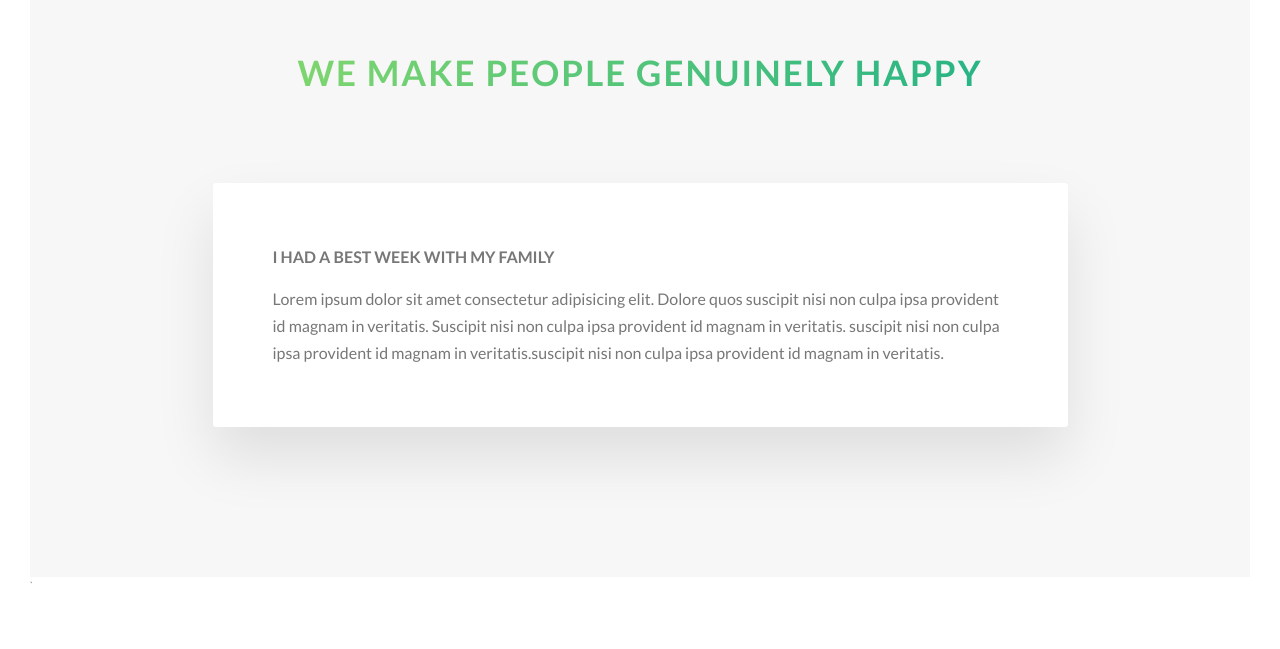
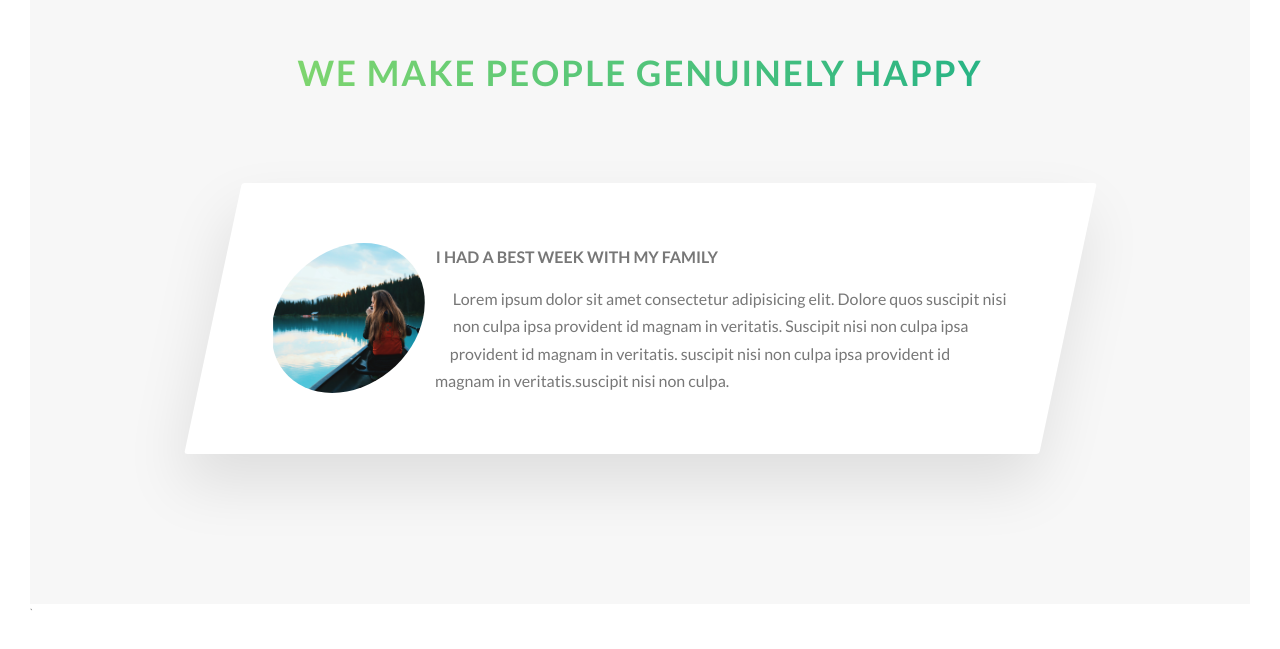
Before and after one commit to sandeep194920/Natours, a website: page index.html in a window 1280 px wide. Shown: the part 3509-4158 px from the top of the page. Before the commit the page ends 4133 px from the top, so only its background shows below. Drawn offline with Linux system fonts and the light colour scheme.

Commit message:
main stories - story children skewed in opposite direction

```diff
--- a/index.html
+++ b/index.html
@@ -288,7 +288,13 @@
           <!-- we're not going to use any columns this time -->
           <div class="story">
             <!-- in figure, we can put an image and a caption on it -->
-            <figure class="story__shape"></figure>
+            <figure class="story__shape">
+              <img
+                src="img/nat-8.jpg"
+                alt="person on a tour"
+                class="story__img"
+              />
+            </figure>
             <div class="story__text">
               <h3 class="heading-tertiary u-margin-bottom-small">
                 I had a best week with my family
@@ -298,8 +304,7 @@
                 quos suscipit nisi non culpa ipsa provident id magnam in
                 veritatis. Suscipit nisi non culpa ipsa provident id magnam in
                 veritatis. suscipit nisi non culpa ipsa provident id magnam in
-                veritatis.suscipit nisi non culpa ipsa provident id magnam in
-                veritatis.
+                veritatis.suscipit nisi non culpa.
               </p>
             </div>
           </div>
--- a/sass/components/_story.scss
+++ b/sass/components/_story.scss
@@ -5,12 +5,24 @@
   background-color: $color-white;
   border-radius: 0.3rem;
   padding: 6rem;
+  padding-left: 9rem; // this extra padding-left is added because we have moved(translated) to left, -3rem
   font-size: $default-font-size;
+  transform: skewX(-12deg);
+
+  //  the skew transformation above has skewed in x directon to -12deg, but we need the text and image (first children ) to skew back as we did before.
+  //  but this below can't be used in this because transform can be applied only once. translate and skew both cant be applied on shape (one of the first children) so we
+  //  will directly apply this on each child
+
+  //   & > * {
+  //     transform: skewX(12deg);
+  //   }
+
   &__shape {
     width: 15rem;
     height: 15rem;
     float: left;
-    background-color: orangered;
+    transform: translateX(-3rem);
+
     // shape-outside property is basicaly used to create shapes for text. In story we want the semi circle look of the text so we use this;
     // for this to work three conditions must be present on this element. width, height and float.
     // currently only supported in chrome and safari. need to include -webkit-shape-outside
@@ -21,5 +33,18 @@
     // last two params 50% 50% says the center of the circle, 50% horizontally and 50% verticallty
     -webkit-shape-outside: circle(50% at 50% 50%); // for safari
     shape-outside: circle(50% at 50% 50%);
+
+    // we also need the shape to be circle, so we clip the shape
+    -webkit-clip-path: circle(50% at 50% 50%);
+    clip-path: circle(50% at 50% 50%);
+  }
+  &__img {
+    height: 100%;
+    // explained above why skew is necessary on both text and image
+    transform: skewX(12deg);
+  }
+  &__text {
+    // explained above why skew is necessary on both text and image
+    transform: skewX(12deg);
   }
 }
```
Also changed, not shown: css/style.css.
